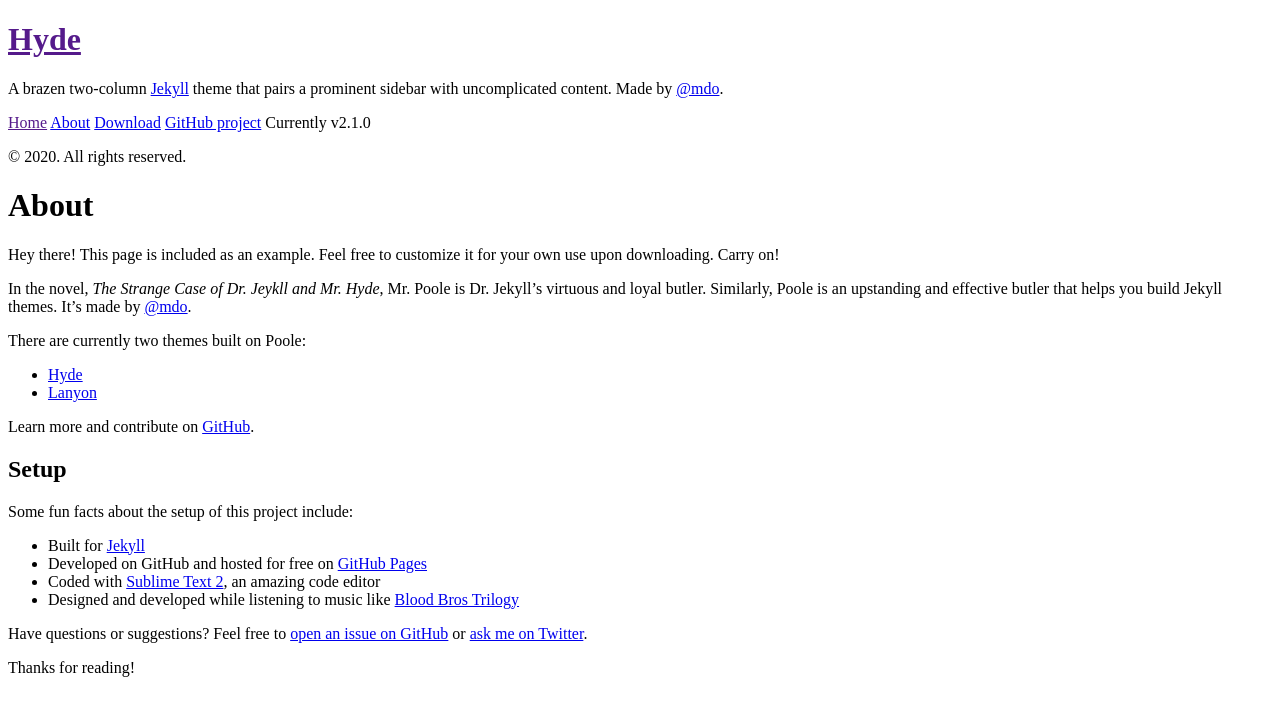
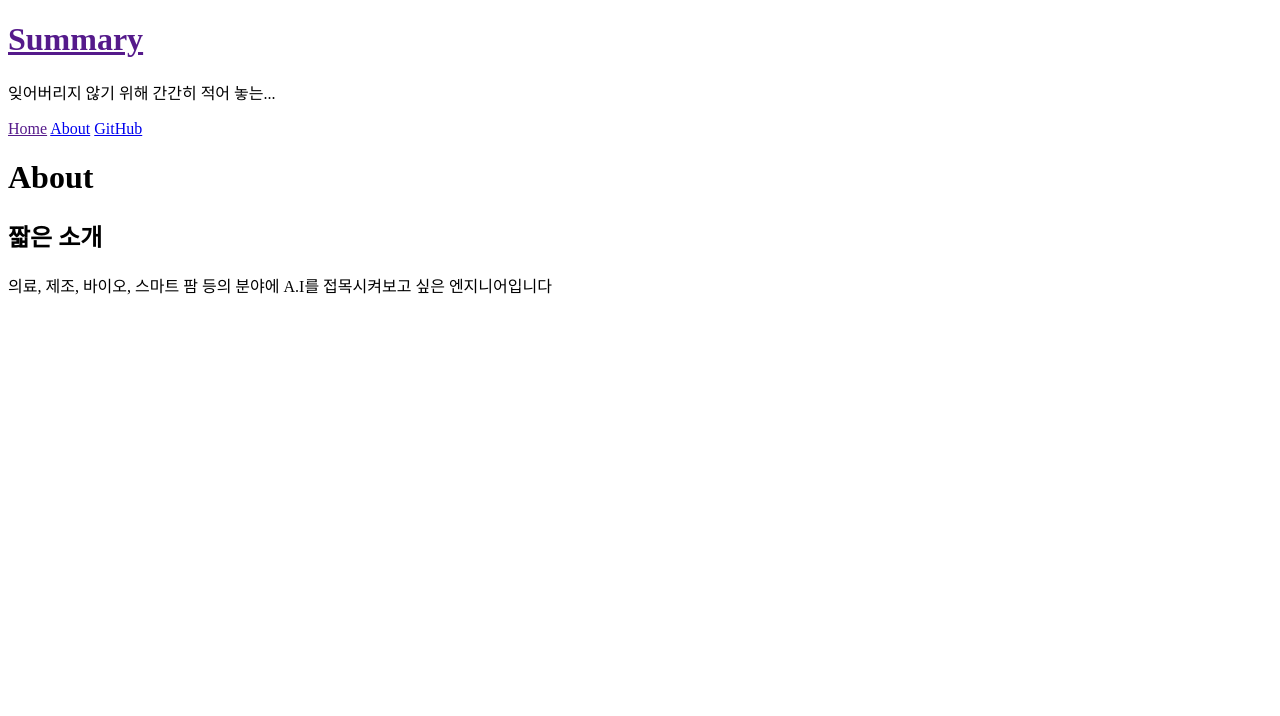
Before and after one commit to dosp0911/dosp0911.github.io, a Jekyll site: the page built from about.md, in a window 1280 px wide. Shown: the top 716 px of the page. Built offline with Jekyll 4.4.1, drawn with Linux system fonts in a browser that asks for light colours; Markdown is read by kramdown in place of the engine named in the settings.

Commit message:
clean up
clean up

```diff
--- a/_config.yml
+++ b/_config.yml
@@ -7,16 +7,13 @@ permalink:        pretty
 # relative_permalinks: true
 
 # Setup
-title:            Hyde
-tagline:          'A Jekyll theme'
-description:      'A brazen two-column <a href="http://jekyllrb.com" target="_blank">Jekyll</a> theme that pairs a prominent sidebar with uncomplicated content. Made by <a href="https://twitter.com/mdo" target="_blank">@mdo</a>.'
-url:              "https://dosp0911.github.io"
+title:            Summary
+tagline:          '나의 글'
+description:      '잊어버리지 않기 위해 간간히 적어 놓는...'
+url:              https://dosp0911.github.io
 baseurl:          ""
-
 paginate:         5
 
-# Custom vars
-version:          2.1.0
 
 github:
   repo:           https://github.com/dosp0911
--- a/_includes/sidebar.html
+++ b/_includes/sidebar.html
@@ -26,11 +26,11 @@
         {% endif %}
       {% endfor %}
 
-      <a class="sidebar-nav-item" href="{{ site.github.repo }}/archive/v{{ site.version }}.zip">Download</a>
-      <a class="sidebar-nav-item" href="{{ site.github.repo }}">GitHub project</a>
-      <span class="sidebar-nav-item">Currently v{{ site.version }}</span>
+      <!-- <a class="sidebar-nav-item" href="{{ site.github.repo }}/archive/v{{ site.version }}.zip">Download</a> -->
+      <a class="sidebar-nav-item" href="{{ site.github.repo }}">GitHub</a>
+      <!-- <span class="sidebar-nav-item">Currently v{{ site.version }}</span> -->
     </nav>
 
-    <p>&copy; {{ site.time | date: '%Y' }}. All rights reserved.</p>
+    <!-- <p>&copy; {{ site.time | date: '%Y' }}. All rights reserved.</p> -->
   </div>
 </div>
--- a/about.md
+++ b/about.md
@@ -3,28 +3,7 @@ layout: page
 title: About
 ---
 
+## 짧은 소개
 <p class="message">
-  Hey there! This page is included as an example. Feel free to customize it for your own use upon downloading. Carry on!
+  의료, 제조, 바이오, 스마트 팜 등의 분야에 A.I를 접목시켜보고 싶은 엔지니어입니다
 </p>
-
-In the novel, *The Strange Case of Dr. Jeykll and Mr. Hyde*, Mr. Poole is Dr. Jekyll's virtuous and loyal butler. Similarly, Poole is an upstanding and effective butler that helps you build Jekyll themes. It's made by [@mdo](https://twitter.com/mdo).
-
-There are currently two themes built on Poole:
-
-* [Hyde](http://hyde.getpoole.com)
-* [Lanyon](http://lanyon.getpoole.com)
-
-Learn more and contribute on [GitHub](https://github.com/poole).
-
-## Setup
-
-Some fun facts about the setup of this project include:
-
-* Built for [Jekyll](http://jekyllrb.com)
-* Developed on GitHub and hosted for free on [GitHub Pages](https://pages.github.com)
-* Coded with [Sublime Text 2](http://sublimetext.com), an amazing code editor
-* Designed and developed while listening to music like [Blood Bros Trilogy](https://soundcloud.com/maddecent/sets/blood-bros-series)
-
-Have questions or suggestions? Feel free to [open an issue on GitHub](https://github.com/poole/issues/new) or [ask me on Twitter](https://twitter.com/mdo).
-
-Thanks for reading!
```
Also changed, not shown: _posts/2012-02-06-whats-jekyll.md (deleted, +0 -12 lines), _posts/2013-12-28-introducing-hyde.md (deleted, +0 -37 lines), _posts/2020-06-16-A.I Tools.md (added, +6 -0 lines), README.md, temp/2012-02-07-example-content.md (renamed from _posts/2012-02-07-example-content.md).
